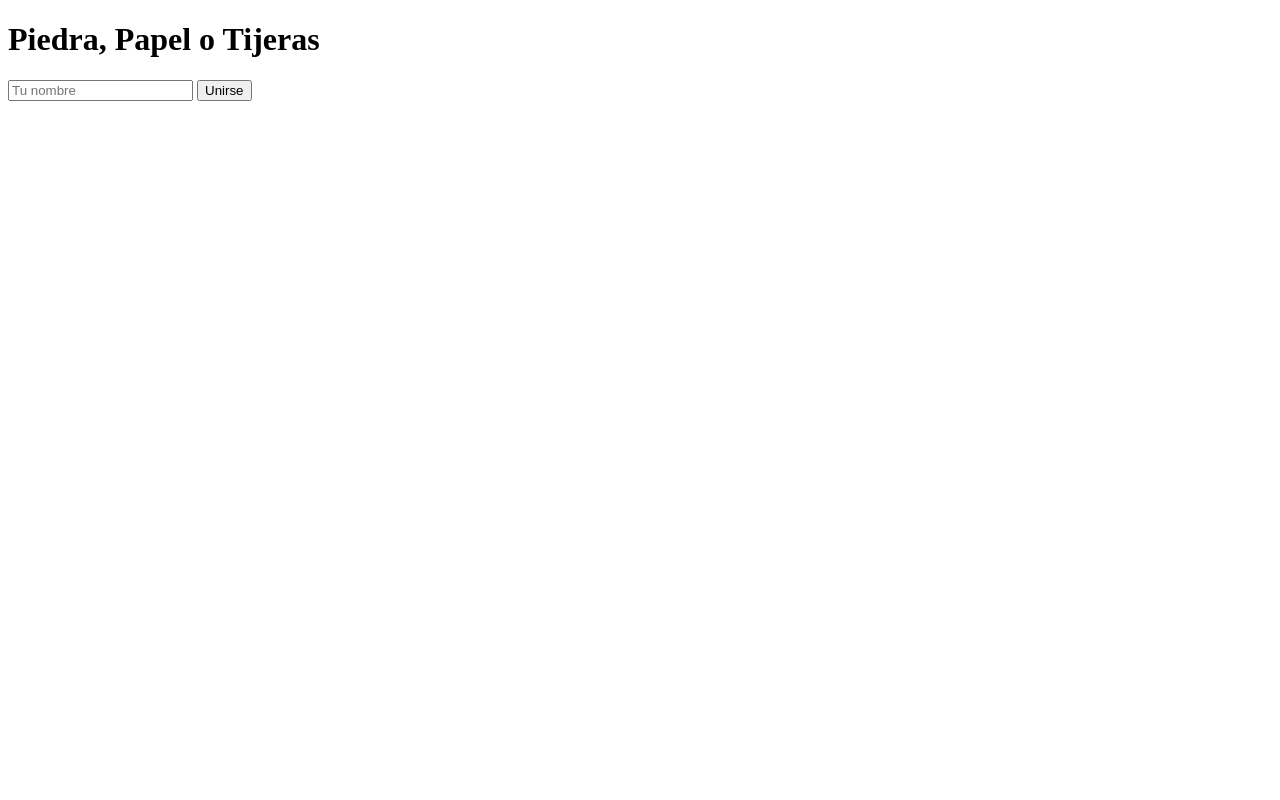
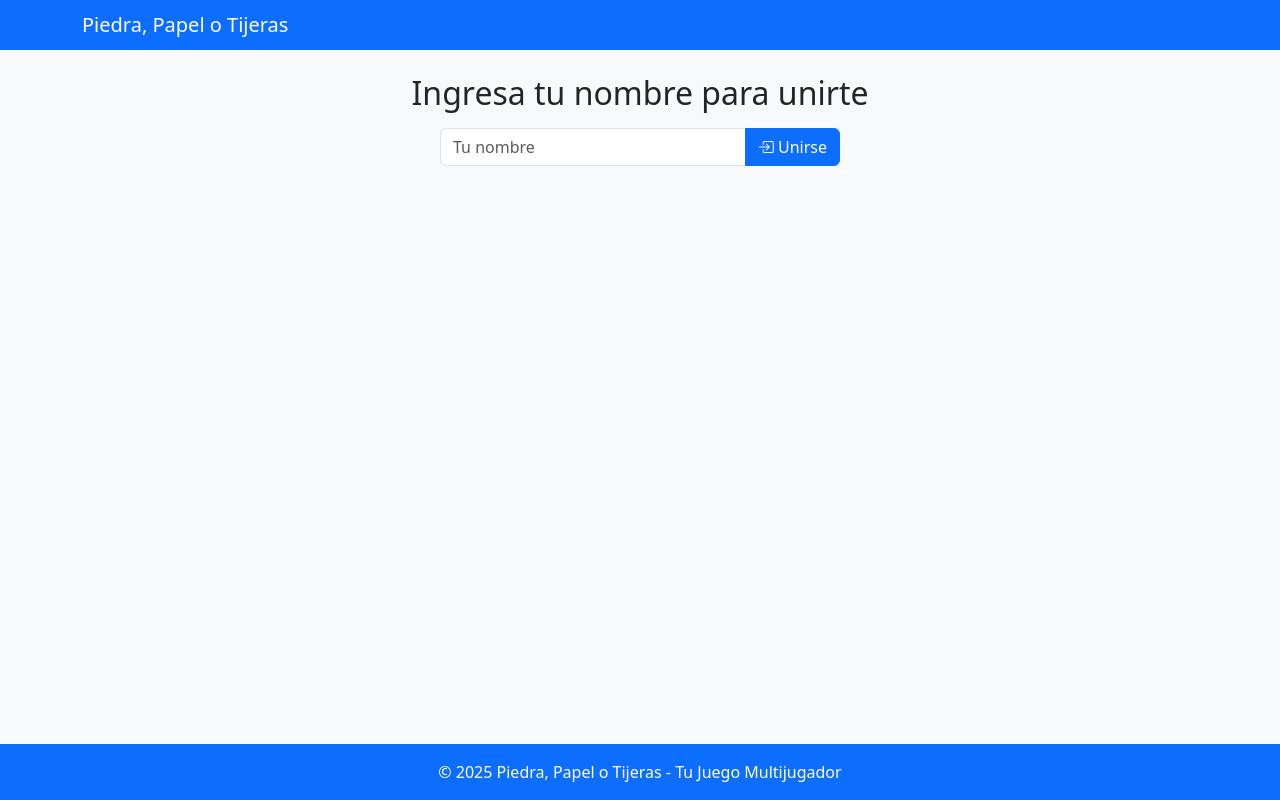
Before and after one commit to Majo202ios/proyecto_ppt_web, a Flask app: page / in a window 1280 px wide. Run offline with Flask 3, Linux system fonts and the light colour scheme; some libraries are stand-ins or nearby versions.

Commit message:
Update index.html

```diff
--- a/templates/index.html
+++ b/templates/index.html
@@ -1,26 +1,110 @@
 <!DOCTYPE html>
 <html lang="es">
 <head>
-  <meta charset="UTF-8">
-  <title>Piedra, Papel o Tijeras</title>
+  <meta charset="UTF-8" />
+  <meta name="viewport" content="width=device-width, initial-scale=1" />
+  <title>Piedra, Papel o Tijeras - Multiplayer</title>
+
+  <!-- Bootstrap CSS -->
+  <link
+    href="https://cdn.jsdelivr.net/npm/bootstrap@5.3.0/dist/css/bootstrap.min.css"
+    rel="stylesheet"
+  />
+
+  <!-- Bootstrap Icons -->
+  <link
+    href="https://cdn.jsdelivr.net/npm/bootstrap-icons@1.10.5/font/bootstrap-icons.css"
+    rel="stylesheet"
+  />
+
   <script src="https://cdn.socket.io/4.5.4/socket.io.min.js"></script>
   <script defer src="/static/js/juego.js"></script>
 </head>
-<body>
-  <h1>Piedra, Papel o Tijeras</h1>
+<body class="bg-light d-flex flex-column min-vh-100">
 
-  <div id="login">
-    <input type="text" id="username" placeholder="Tu nombre">
-    <button onclick="unirse()">Unirse</button>
-  </div>
+  <nav class="navbar navbar-dark bg-primary mb-4">
+    <div class="container">
+      <span class="navbar-brand mb-0 h1">Piedra, Papel o Tijeras</span>
+    </div>
+  </nav>
 
-  <div id="juego" style="display:none;">
-    <p id="estado"></p>
-    <button onclick="enviarJugada('piedra')">🪨 Piedra</button>
-    <button onclick="enviarJugada('papel')">📄 Papel</button>
-    <button onclick="enviarJugada('tijeras')">✂️ Tijeras</button>
-    <button onclick="salir()">❌ Salir de sala</button>
-    <div id="resultado"></div>
-  </div>
+  <main class="container flex-grow-1">
+    <div id="login" class="text-center">
+      <h2 class="mb-3">Ingresa tu nombre para unirte</h2>
+      <div class="input-group mb-3 justify-content-center" style="max-width: 400px; margin: auto;">
+        <input
+          type="text"
+          id="username"
+          class="form-control"
+          placeholder="Tu nombre"
+          aria-label="Nombre de usuario"
+          aria-describedby="button-unirse"
+        />
+        <button
+          class="btn btn-primary"
+          id="button-unirse"
+          onclick="unirse()"
+          type="button"
+        >
+          <i class="bi bi-box-arrow-in-right"></i> Unirse
+        </button>
+      </div>
+    </div>
+
+    <div id="juego" class="d-none text-center">
+      <p id="estado" class="fs-5 fw-semibold"></p>
+
+      <div class="btn-group mb-3" role="group" aria-label="Opciones de jugada">
+        <button
+          class="btn btn-outline-primary"
+          onclick="enviarJugada('piedra')"
+          title="Piedra"
+          aria-label="Jugar Piedra"
+        >
+          <i class="bi bi-hand-rock-fill" style="font-size: 1.5rem;"></i>
+          <span class="d-none d-md-inline">Piedra</span>
+        </button>
+        <button
+          class="btn btn-outline-success"
+          onclick="enviarJugada('papel')"
+          title="Papel"
+          aria-label="Jugar Papel"
+        >
+          <i class="bi bi-hand-paper-fill" style="font-size: 1.5rem;"></i>
+          <span class="d-none d-md-inline">Papel</span>
+        </button>
+        <button
+          class="btn btn-outline-danger"
+          onclick="enviarJugada('tijeras')"
+          title="Tijeras"
+          aria-label="Jugar Tijeras"
+        >
+          <i class="bi bi-scissors" style="font-size: 1.5rem;"></i>
+          <span class="d-none d-md-inline">Tijeras</span>
+        </button>
+      </div>
+
+      <div class="mb-4">
+        <button
+          class="btn btn-outline-secondary"
+          onclick="salir()"
+          aria-label="Salir de la sala"
+        >
+          <i class="bi bi-door-open-fill"></i> Salir de la sala
+        </button>
+      </div>
+
+      <div id="resultado" class="alert alert-info" role="alert" style="min-height: 4rem;">
+        <!-- Aquí se mostrarán resultados -->
+      </div>
+    </div>
+  </main>
+
+  <footer class="bg-primary text-white text-center py-3 mt-auto">
+    &copy; 2025 Piedra, Papel o Tijeras - Tu Juego Multijugador
+  </footer>
+
+  <!-- Bootstrap JS Bundle (Popper + Bootstrap) -->
+  <script src="https://cdn.jsdelivr.net/npm/bootstrap@5.3.0/dist/js/bootstrap.bundle.min.js"></script>
 </body>
 </html>
```
